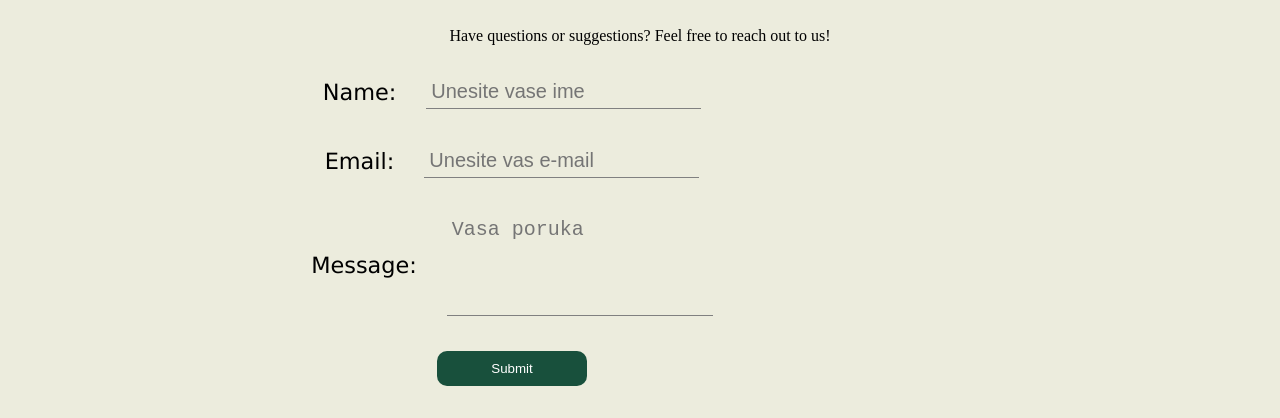
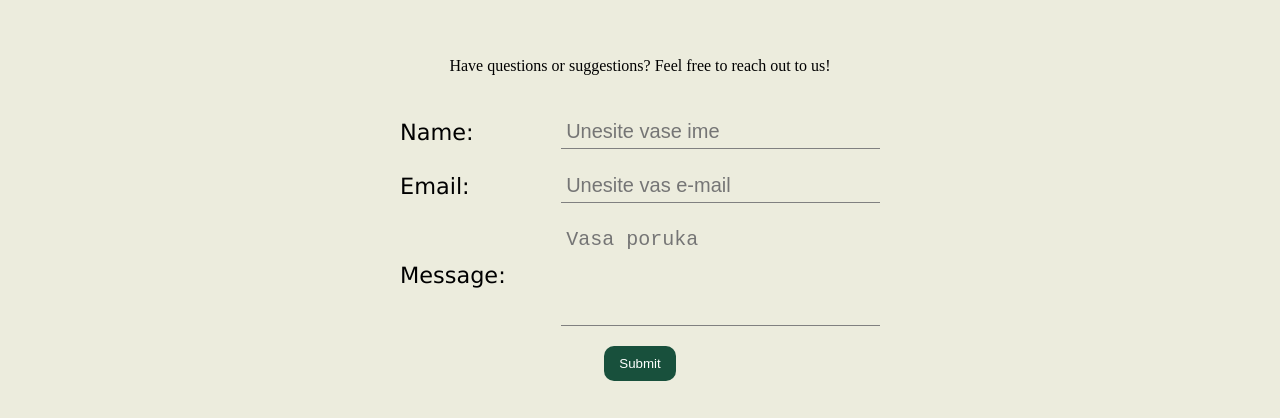
Before and after one commit to darkogolovic/Uvod-u-Web-, a plain HTML site: page Blog/contact.html in a window 1280 px wide. Shown: the part 140-558 px from the top of the page. Drawn offline with Linux system fonts and the light colour scheme.

Commit message:
Izmjene u contact.css

```diff
--- a/Blog/styles/contact.css
+++ b/Blog/styles/contact.css
@@ -62,7 +62,7 @@
   font-size: 2rem;
 }
 .field {
-  width: 80%;
+  width: 100%;
   padding: 10px;
   display: flex;
   justify-content: center;
@@ -72,21 +72,19 @@
 .contact-form {
   background-color: rgb(236, 236, 221);
   padding-top: 30px;
+  display: flex;
+  flex-direction: column;
+  align-items: center;
+  gap: 30px;
 }
 .contact-form p {
   text-align: center;
 }
 .contact-form form {
-  padding-top: 20px;
-  display: flex;
-  flex-direction: column;
-  justify-content: center;
-  gap: 15px;
+  width: 90%;
+  max-width: 500px;
 }
-.field {
-  display: flex;
-  justify-content: center;
-}
+
 input[placeholder="Unesite vase ime"],
 input[placeholder="Unesite vas e-mail"],
 textarea {
@@ -95,11 +93,13 @@ textarea {
   border: none;
   background: transparent;
   border-bottom: 1px solid gray;
+  flex-basis: 68%;
 }
 .field label {
   font-size: 1.4rem;
   font-weight: 400;
   font-family: Verdana, Geneva, Tahoma, sans-serif;
+  flex-basis: 28%;
 }
 input[type="submit"] {
   width: 15%;
```
